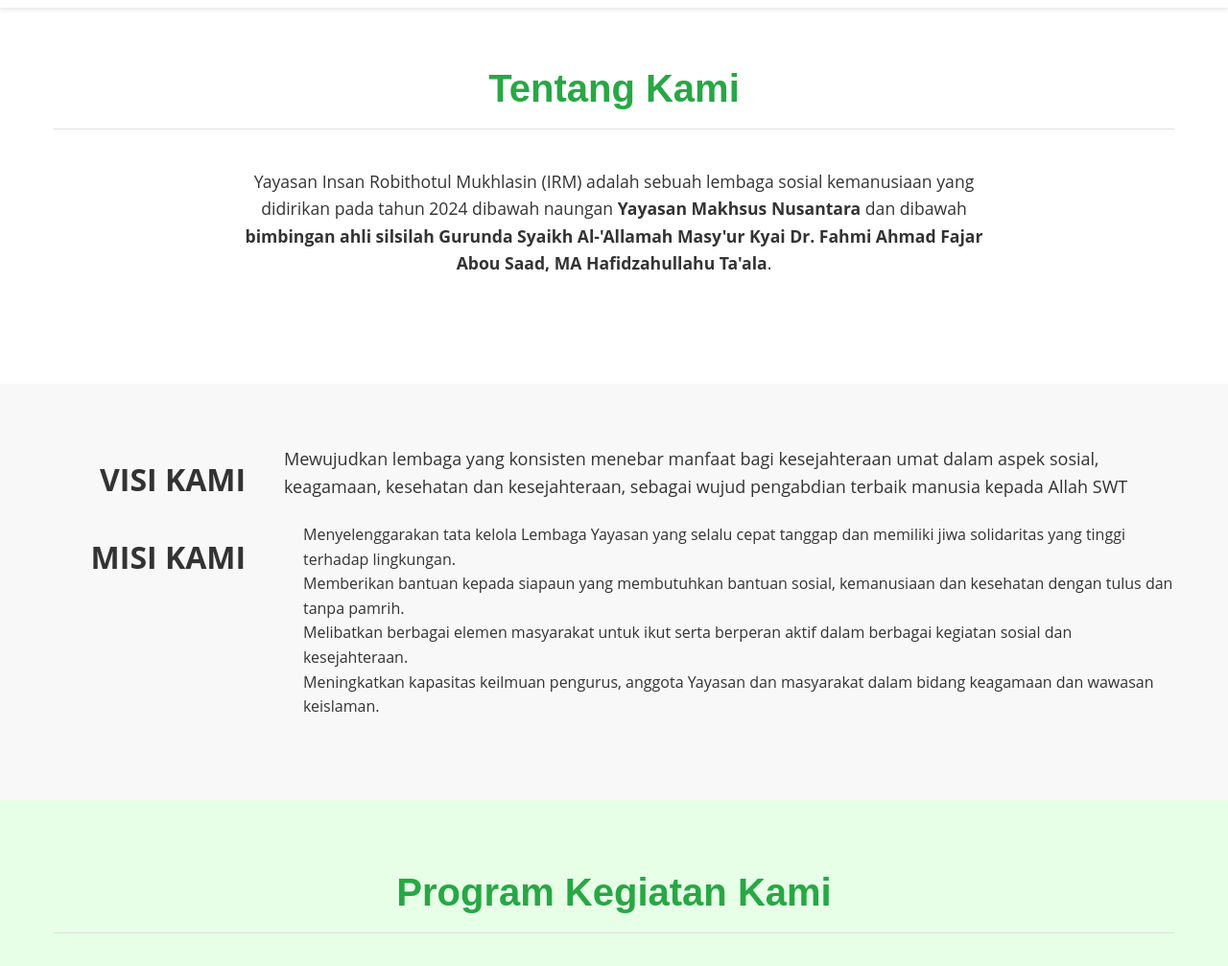
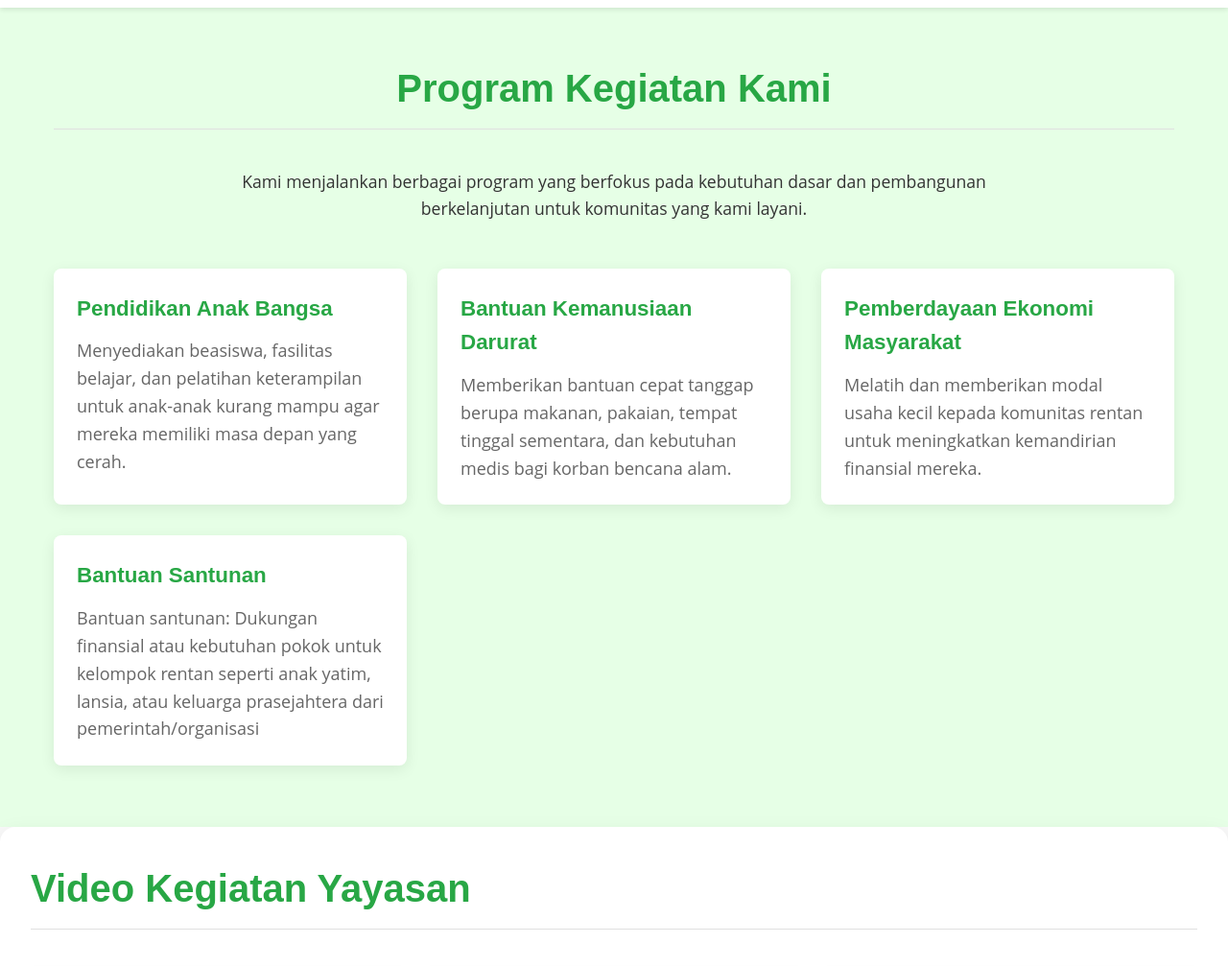
Before and after one commit to x-qmo/x-qmo.github.io, a Jekyll site: the page built from _landing_pages/irm.md, in a window 1280 px wide and 1400 px high, scrolled down 1803 px. Shown: the part 190-1197 px from the top of the window at 96% size. Built offline with Jekyll 4.4.1, drawn with Linux system fonts in a browser that asks for light colours; some of the changed text lies outside the part shown.

Commit message:
Update irm.md

```diff
--- a/_landing_pages/irm.md
+++ b/_landing_pages/irm.md
@@ -127,54 +127,6 @@
 
 
 
-
-
-
-
-
-
-
-
-
-
-
-<section class="about-section" id="tentang-kami">
-    <div class="container">
-        <h2 class="section-title">Tentang Kami</h2>
-        <p class="section-description">
-            Yayasan Insan Robithotul Mukhlasin (IRM) adalah sebuah lembaga sosial kemanusiaan yang didirikan pada tahun 2024 dibawah naungan <b>Yayasan Makhsus Nusantara</b> dan dibawah <b>bimbingan ahli silsilah Gurunda Syaikh Al-'Allamah Masy'ur Kyai Dr. Fahmi Ahmad Fajar Abou Saad, MA Hafidzahullahu Ta'ala</b>.
-        </p>
-    </div>
-</section>
-
-<section class="visi-misi-yayasan">
-    <div class="container">
-        <div class="visi-misi-content">
-            <div class="visi-text-yayasan">
-                <div class="judul-visi-yayasan">
-                    <h3 class="section-title-visi-misi">Visi Kami</h3>
-                </div>
-                <div class="isi-visi-yayasan">
-                    <p>Mewujudkan lembaga yang konsisten menebar manfaat bagi kesejahteraan umat dalam aspek sosial, keagamaan, kesehatan dan kesejahteraan, sebagai wujud pengabdian terbaik manusia kepada Allah SWT</p>
-                </div>
-            </div>
-            <div class="misi-text-yayasan">
-                <div class="judul-misi-yayasan">
-                    <h3 class="section-title-visi-misi">Misi Kami</h3>
-                </div>
-                <div class="isi-misi-yayasan">
-                    <ul class="ul-isi-misi-yayasan">
-                        <li>Menyelenggarakan tata kelola Lembaga Yayasan yang selalu cepat tanggap dan memiliki jiwa solidaritas yang tinggi terhadap lingkungan.</li>
-                        <li>Memberikan bantuan kepada siapaun yang membutuhkan bantuan sosial, kemanusiaan dan kesehatan dengan tulus dan tanpa pamrih.</li>
-                        <li>Melibatkan berbagai elemen masyarakat untuk ikut serta berperan aktif dalam berbagai kegiatan sosial dan kesejahteraan.</li>
-                        <li>Meningkatkan kapasitas keilmuan pengurus, anggota Yayasan dan masyarakat dalam bidang keagamaan dan wawasan keislaman.</li>
-                    </ul>
-                </div>
-            </div>
-        </div>
-    </div>
-</section>
-
 <section class="programs-section" id="program">
     <div class="container">
         <h2 class="section-title">Program Kegiatan Kami</h2>
@@ -234,20 +186,3 @@
         <a href="{{ site.baseurl }}/landing-pages/poges/" class="donate-button">Gallery Photo</a>
     </div>
 </section>
-
-<section class="contact-section" id="kontak">
-    <div class="container">
-        <h2 class="section-title">Hubungi Kami</h2>
-        <p class="section-description">
-            Jangan ragu untuk menghubungi kami jika Anda memiliki pertanyaan, ingin berkolaborasi, atau memerlukan informasi lebih lanjut tentang yayasan kami.
-        </p>
-        <div class="contact-info">
-            <p><strong>Alamat:</strong> {{ site.data.yayasan-irm.address | default: 'Jl. PHH. Mustofa No. 71B, Kota Bandung, Jawa Barat' }}</p>
-            <p><strong>Telepon:</strong> <a href="tel:{{ site.data.yayasan-irm.phone | default: '+62881023039034' }}" class="nav-link">{{ site.data.yayasan-irm.phone | default: '+62 881-0230-39034' }}</a></p>
-            <p><strong>Email:</strong> <a href="mailto:{{ site.data.yayasan-irm.email | default: 'info@namayayasan.org' }}" class="nav-link">{{ site.data.yayasan-irm.email | default: 'info@namayayasan.org' }}</a></p>
-            <p style="margin-top:1.5rem;">
-                <a href="{{ site.data.yayasan-irm.Maps_link }}" target="_blank" class="donate-button" style="padding: 0.5rem 1rem; font-size:0.9rem;">Lihat di Google Maps</a>
-            </p>
-        </div>
-    </div>
-</section>
```
